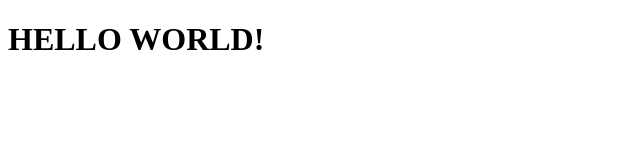
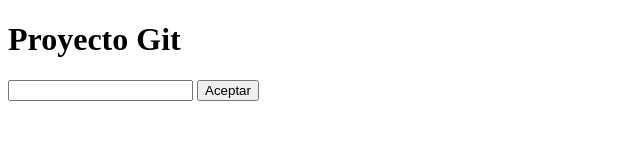
Before and after one commit to Nuriani/DespApp-DAW2-NuriaN, a plain HTML site: page public_html/index.html in a window 1280 px wide. Shown: the whole page, without its empty margins (0-640 px from the left). Drawn offline with Linux system fonts and the light colour scheme.

Commit message:
Insercion de formulario en el archivo html

```diff
--- a/public_html/index.html
+++ b/public_html/index.html
@@ -11,6 +11,10 @@ and open the template in the editor.
         <meta name="viewport" content="width=device-width, initial-scale=1.0">
     </head>
     <body>
-        <h1>HELLO WORLD!</h1>
+        <h1>Proyecto Git</h1>
+        <form name="formulario" action="index.html">
+          <input type="text" name="caja" value="">
+          <input type="submit" name="aceptar" value="Aceptar">
+        </form>
     </body>
 </html>
```
